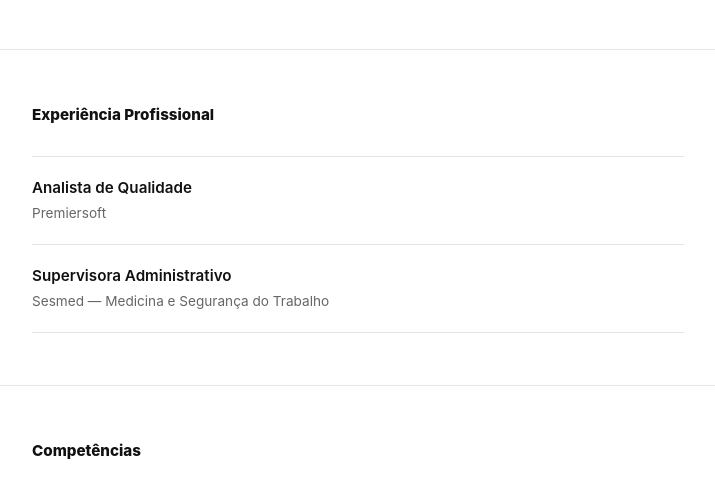
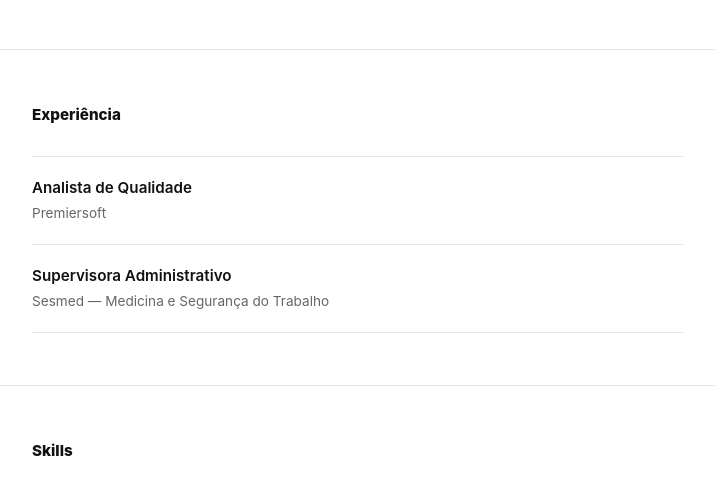
Before and after one commit to sabrinasiilvar/sabrinasilva-site, a plain HTML site: page index.html in a window 1280 px wide. Shown: the part 1111-1599 px from the top of the page, without its empty margins (282-997 px from the left). Drawn offline with Linux system fonts and the light colour scheme.

Commit message:
fix: títulos de skills

```diff
--- a/index.html
+++ b/index.html
@@ -401,7 +401,7 @@
     <!-- Experiência -->
     <section id="experiencia">
       <div class="container">
-        <p class="section-label">Experiência Profissional</p>
+        <p class="section-label">Experiência</p>
         <ul class="exp-list">
           <li>
             <div>
@@ -422,7 +422,7 @@
     <!-- Competências -->
     <section id="competencias">
       <div class="container">
-        <p class="section-label">Competências</p>
+        <p class="section-label">Skills</p>
         <ul class="skills-grid">
           <li class="skill-item">
             <span class="skill-category">Testes</span>
```
